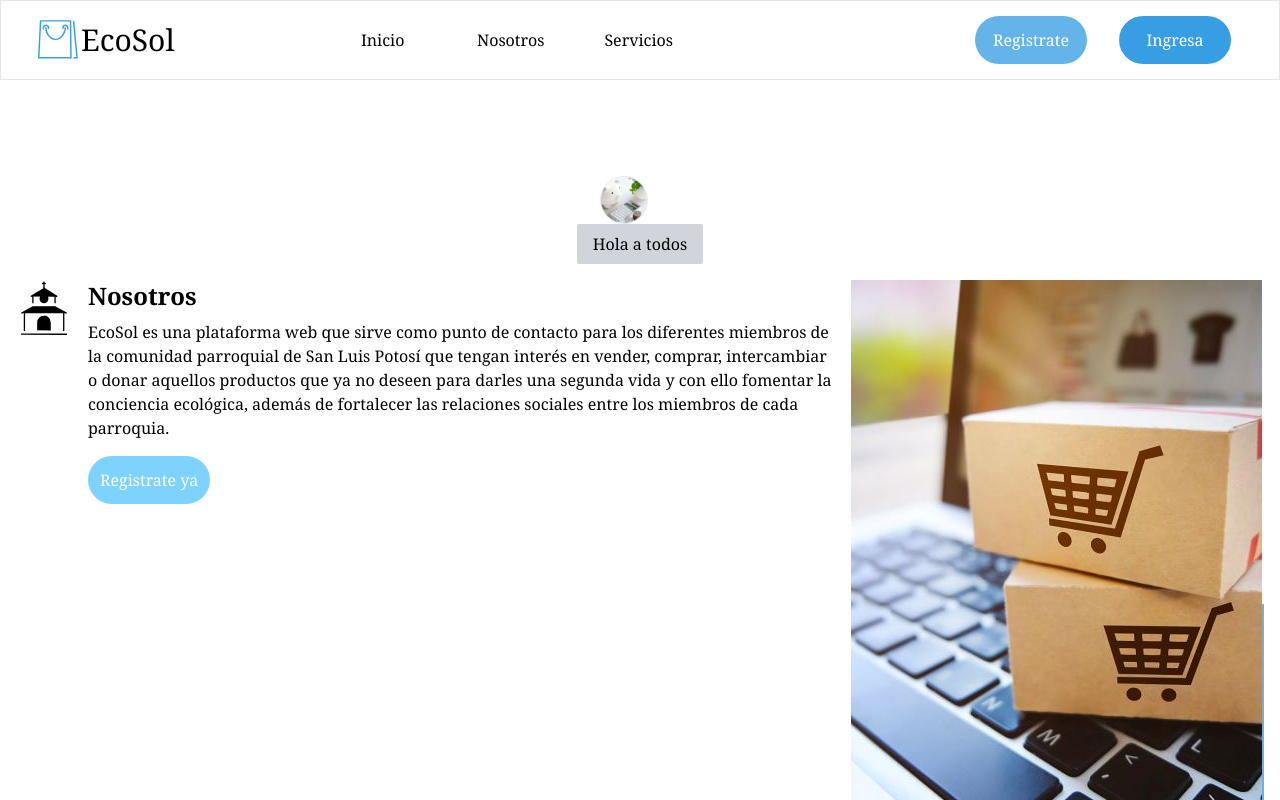
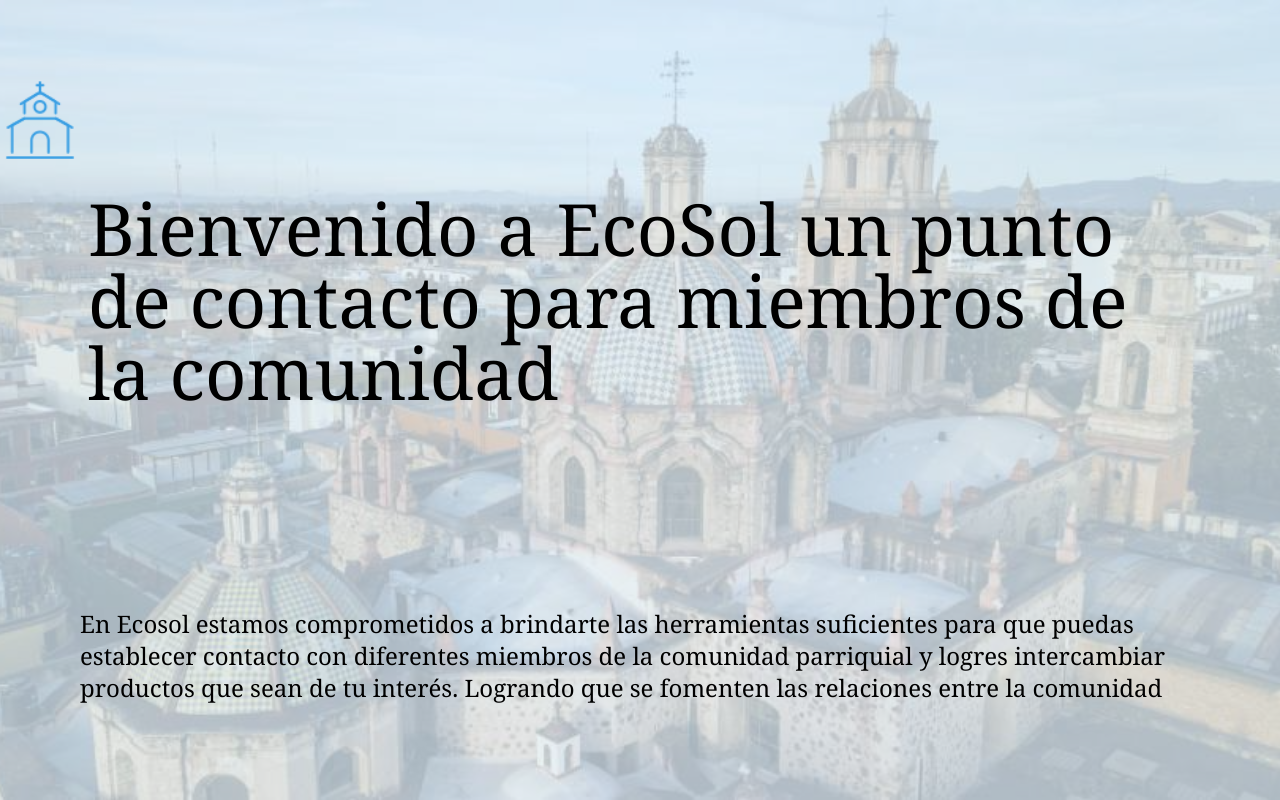
Before and after one commit to Chuyini/EcoSol, a Next.js app: page / in a window 1280 px wide. Shown: the top 800 px of the page. Built offline with nearby package versions, Linux system fonts and the light colour scheme.

Commit message:
fixed conflicts

```diff
--- a/app/page.tsx
+++ b/app/page.tsx
@@ -1,8 +1,19 @@
+
+import HeroBanner from "../components/molecules/HeroBanner/HeroBanner";
 import Button from '../components/atoms/Button/Button';
 import Services from '../components/organisms/Services/Services';
 import Avatar from '../components/atoms/Avatar/Avatar';
 import UsContent from '../components/molecules/UsContent/UsContent';
 import ChurchIcon from '../components/atoms/icons/Church';
+
+const HERO_BANNER_DATA={
+  img:"/FondoH.jpeg",
+  title: "Bienvenido a EcoSol un punto de contacto para miembros de la comunidad",
+  description:"En Ecosol estamos comprometidos a brindarte las herramientas suficientes para que puedas establecer contacto con diferentes miembros de la comunidad parriquial y logres intercambiar productos que sean de tu interés. Logrando que se fomenten las relaciones entre la comunidad ",
+  imgIglesia:"/iglesia.png"
+
+}
+
 
 const US_CONTENT = {
    icon: <ChurchIcon className='w-14' />,
@@ -40,7 +51,8 @@ export default function Home() {
    return (
       <main className='flex min-h-screen flex-col items-center justify-between pt-24'>
          <Avatar userId='123' picture='/Card1.png' className='mr-8' />
-
+         <HeroBanner {...HERO_BANNER_DATA}/>
+       {/* <div>jgmgjmfhjmnfgfh</div> Procurar que se vea este div*/}
          <Button variant='secondary' border='none' className=''>
             Hola a todos
          </Button>
--- /dev/null
+++ b/components/molecules/HeroBanner/HeroBanner.tsx
@@ -0,0 +1,29 @@
+import { FunctionComponent, HtmlHTMLAttributes } from "react"
+import Image from "next/image"
+
+//las interfaces guardan atributos que se piden desde el HTML donde se depliega el componente (selector)
+//En este caso es HeroBanner
+interface HeroBannerProps extends HtmlHTMLAttributes<HTMLElement> {
+  img: string;//ocupamos obligatoriamente una imagen
+  title:string;//ocupamos opcionalmente un texto
+  description?:string
+  imgIglesia:string
+}
+
+
+const HeroBanner: FunctionComponent<HeroBannerProps> = ({
+  img, title, description, imgIglesia//<-- cumplimos el contrato de la
+}) => {
+
+  return <div className="w-full   z-9 h-20 bg-center">
+  <Image className="z-0 absolute md: w-1/2 " src={img} alt="HeroBanner background"  layout="fill" objectFit="cover" />
+
+
+  <div className="absolute inset-0 bg-sky-100 opacity-75 z-10"></div>
+  <img className="hidden lg:block lg:absolute lg:top-20 lg:left-50 z-20 " src={imgIglesia} alt="Sprite Iglesia" width={80} height={80}/>
+  <div className="absolute  z-20 lg:pr-24 lg:top-48  text-black font-serif lg:text-left lg:left-20 lg:text-7xl text-6xl top-20 leading-normal right-2 pr-1 pl-2 text-center"><h1 className="">{title}</h1></div>
+  <div className="absolute lg:left-20 z-20 lg:text-left bottom-32 text-3xl right-2 lg:bottom-24  lg:pr-20 font-serif lg:text-2xl text-lg text-center"><h3 className="inline">{description}</h3></div>
+  </div>
+};
+
+export default HeroBanner;
```
Also changed, not shown: public/FondoH.jpeg (added), public/iglesia.png (added).
